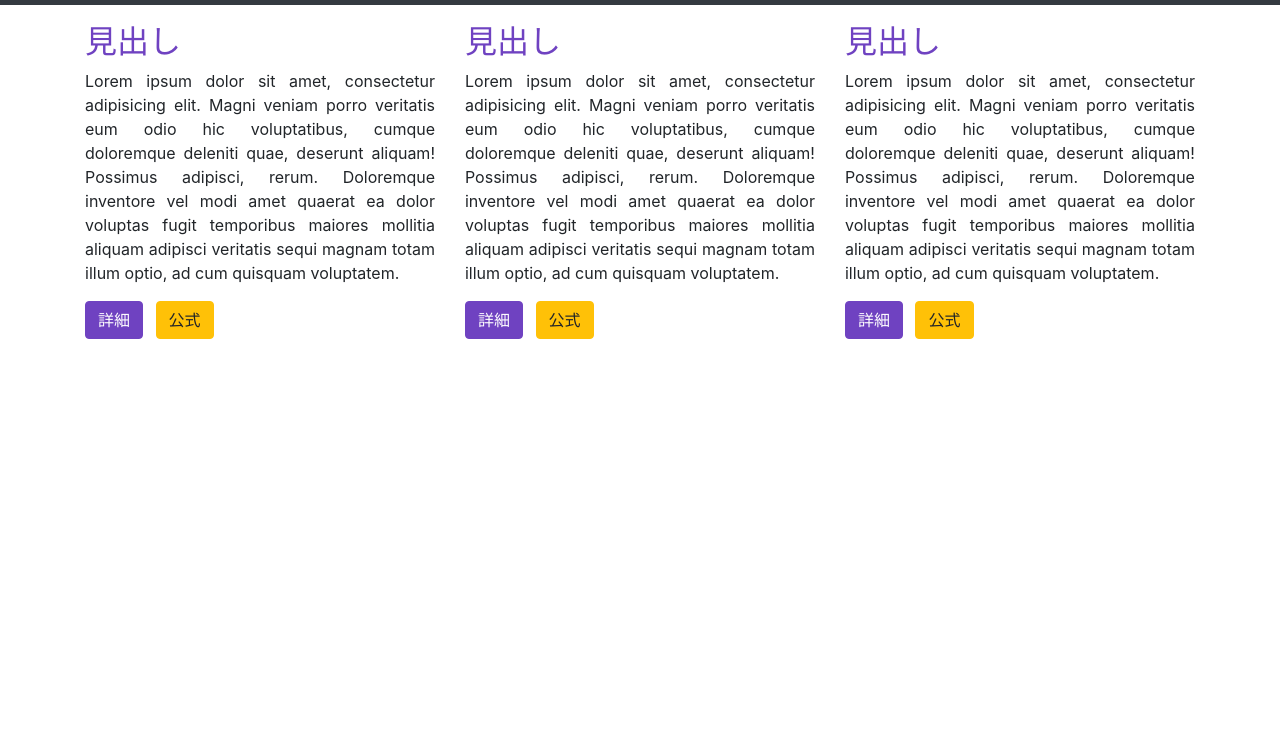
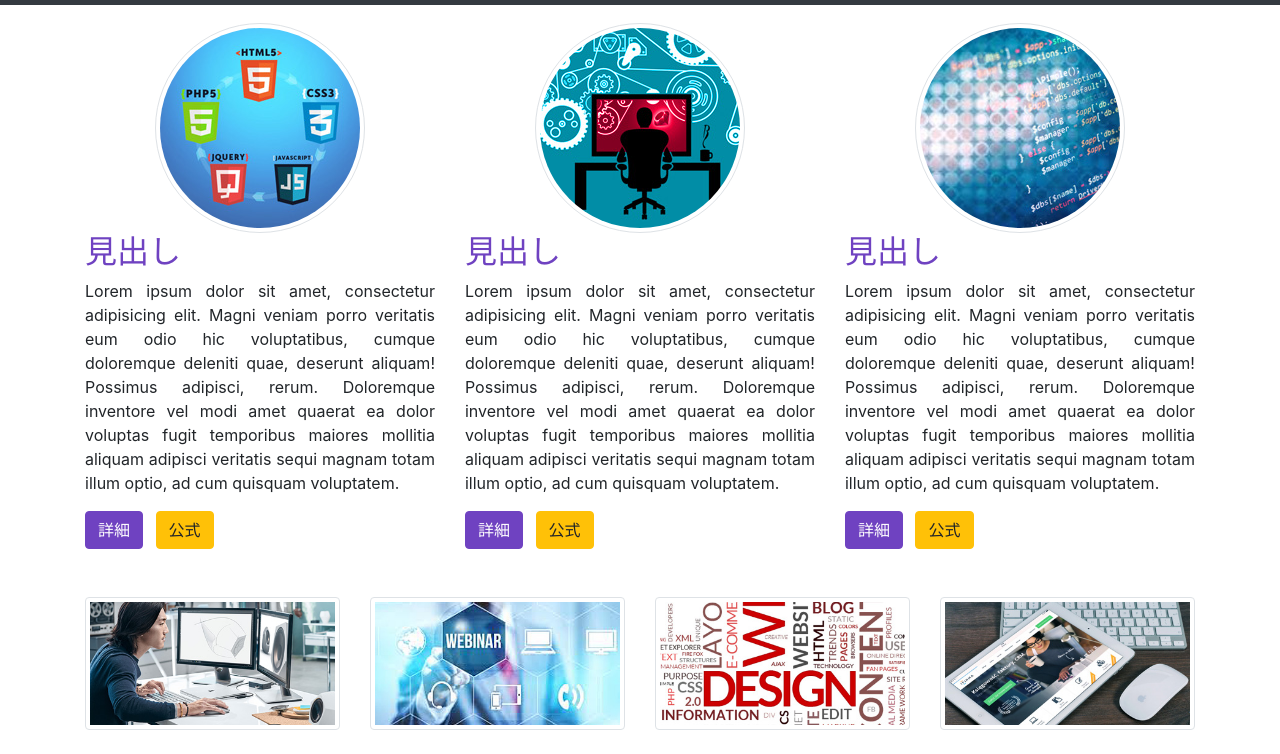
Before and after one commit to sakimasumo/BootstrapTest, a website: page html/index.html in a window 1280 px wide. Shown: the part 77-831 px from the top of the page. Before the commit the page ends 800 px from the top, so only its background shows below. Drawn offline with nearby package versions, Linux system fonts and the light colour scheme.

Commit message:
add banner

```diff
--- a/assets/sass/style.scss
+++ b/assets/sass/style.scss
@@ -5,7 +5,8 @@ body {
     padding-top: 100px
 }
 
-h2 {
+.topics {
+    &__title {
         color: $primary;
 
         &:hover {
@@ -13,6 +14,7 @@ h2 {
         }
     }
 
-.topics p {
+    &__detail {
         text-align: justify;
     }
+}
--- a/html/index.html
+++ b/html/index.html
@@ -44,23 +44,34 @@
     <section class="container topics">
         <div class="row">
             <div class="col-lg-4 col-xs-12 mb-5">
-                <h2>見出し</h2>
-                <p>Lorem ipsum dolor sit amet, consectetur adipisicing elit. Magni veniam porro veritatis eum odio hic voluptatibus, cumque doloremque deleniti quae, deserunt aliquam! Possimus adipisci, rerum. Doloremque inventore vel modi amet quaerat ea dolor voluptas fugit temporibus maiores mollitia aliquam adipisci veritatis sequi magnam totam illum optio, ad cum quisquam voluptatem.</p>
+                <img src="images/img1.jpg" alt="img1" class="img-thumbnail rounded-circle mx-auto d-block">
+                <h2 class="topics__title">見出し</h2>
+                <p class="topics__detail">Lorem ipsum dolor sit amet, consectetur adipisicing elit. Magni veniam porro veritatis eum odio hic voluptatibus, cumque doloremque deleniti quae, deserunt aliquam! Possimus adipisci, rerum. Doloremque inventore vel modi amet quaerat ea dolor voluptas fugit temporibus maiores mollitia aliquam adipisci veritatis sequi magnam totam illum optio, ad cum quisquam voluptatem.</p>
                 <a href="#" class="btn btn-primary mr-2">詳細</a>
                 <a href="#" class="btn btn-warning">公式</a>
             </div>
             <div class="col-lg-4 col-xs-12 mb-5">
-                <h2>見出し</h2>
-                <p>Lorem ipsum dolor sit amet, consectetur adipisicing elit. Magni veniam porro veritatis eum odio hic voluptatibus, cumque doloremque deleniti quae, deserunt aliquam! Possimus adipisci, rerum. Doloremque inventore vel modi amet quaerat ea dolor voluptas fugit temporibus maiores mollitia aliquam adipisci veritatis sequi magnam totam illum optio, ad cum quisquam voluptatem.</p>
+                <img src="images/img2.jpg" alt="img2" class="img-thumbnail rounded-circle mx-auto d-block">
+                <h2 class="topics__title">見出し</h2>
+                <p class="topics__detail">Lorem ipsum dolor sit amet, consectetur adipisicing elit. Magni veniam porro veritatis eum odio hic voluptatibus, cumque doloremque deleniti quae, deserunt aliquam! Possimus adipisci, rerum. Doloremque inventore vel modi amet quaerat ea dolor voluptas fugit temporibus maiores mollitia aliquam adipisci veritatis sequi magnam totam illum optio, ad cum quisquam voluptatem.</p>
                 <a href="#" class="btn btn-primary mr-2">詳細</a>
                 <a href="#" class="btn btn-warning">公式</a>
             </div>
             <div class="col-lg-4 col-xs-12 mb-5">
-                <h2>見出し</h2>
-                <p>Lorem ipsum dolor sit amet, consectetur adipisicing elit. Magni veniam porro veritatis eum odio hic voluptatibus, cumque doloremque deleniti quae, deserunt aliquam! Possimus adipisci, rerum. Doloremque inventore vel modi amet quaerat ea dolor voluptas fugit temporibus maiores mollitia aliquam adipisci veritatis sequi magnam totam illum optio, ad cum quisquam voluptatem.</p>
+                <img src="images/img3.jpg" alt="img3" class="img-thumbnail rounded-circle mx-auto d-block">
+                <h2 class="topics__title">見出し</h2>
+                <p class="topics__detail">Lorem ipsum dolor sit amet, consectetur adipisicing elit. Magni veniam porro veritatis eum odio hic voluptatibus, cumque doloremque deleniti quae, deserunt aliquam! Possimus adipisci, rerum. Doloremque inventore vel modi amet quaerat ea dolor voluptas fugit temporibus maiores mollitia aliquam adipisci veritatis sequi magnam totam illum optio, ad cum quisquam voluptatem.</p>
                 <a href="#" class="btn btn-primary mr-2">詳細</a>
                 <a href="#" class="btn btn-warning">公式</a>
             </div>
+        </div>
+    </section>
+    <section class="container banner">
+        <div class="row">
+            <div class="col-lg-3 col-xs-12 w-100 mb-4"><img src="images/img4.jpg" alt="img4" class="img-thumbnail rounded"></div>
+            <div class="col-lg-3 col-xs-12 w-100 mb-4"><img src="images/img5.jpg" alt="img5" class="img-thumbnail rounded"></div>
+            <div class="col-lg-3 col-xs-12 w-100 mb-4"><img src="images/img6.jpg" alt="img6" class="img-thumbnail rounded"></div>
+            <div class="col-lg-3 col-xs-12 w-100 mb-4"><img src="images/img7.jpg" alt="img7" class="img-thumbnail rounded"></div>
         </div>
     </section>
     <script src="https://code.jquery.com/jquery-3.3.1.slim.min.js"></script>
```
Also changed, not shown: assets/index.html (+17 -6 lines), html/css/style.css. Lines whose indentation alone changed are shown as unchanged.
